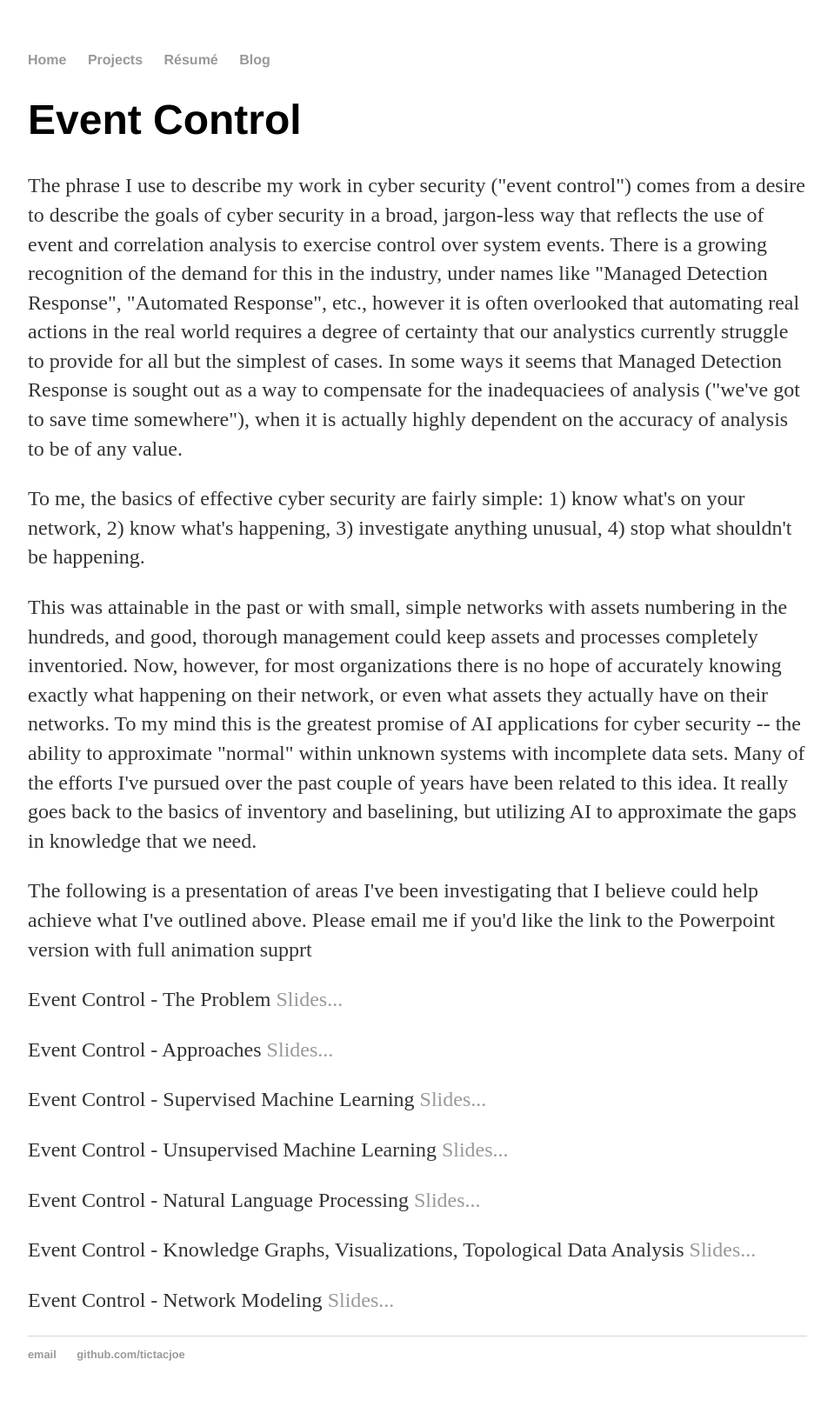
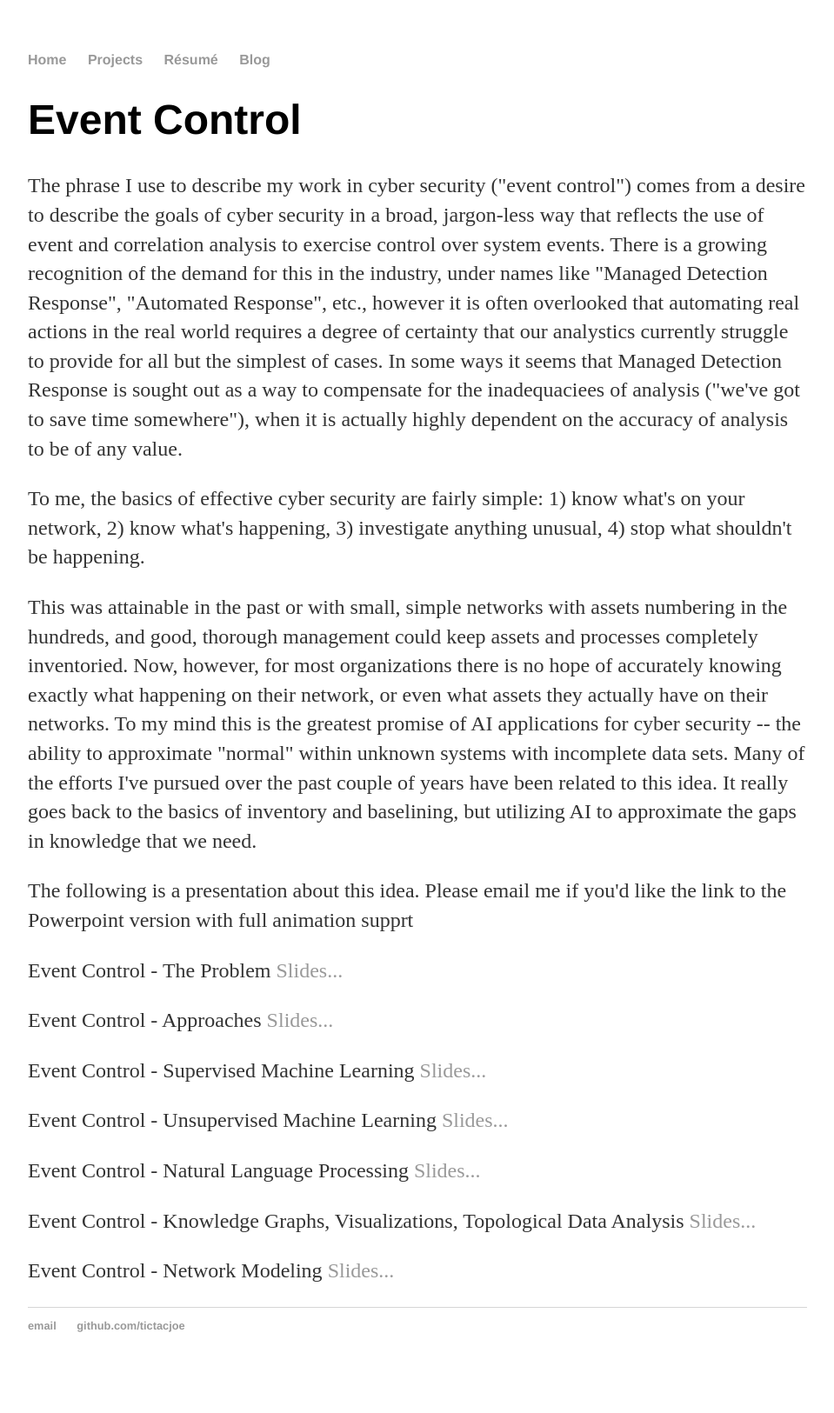
Before and after one commit to tictacjoe/tictacjoe.github.io, a Jekyll site: the page event-control.html, which Jekyll copies as it is, in a window 1280 px wide. Shown: the whole page at 87% size, without its empty margins (160-1119 px from the left). Built offline with Jekyll 4.4.1, drawn with Linux system fonts in a browser that asks for light colours; after the commit the page ends 1592 px from its top, so only the background shows below that.

Commit message:
Update event-control.html

```diff
--- a/event-control.html
+++ b/event-control.html
@@ -39,8 +39,7 @@
 				related to this idea.  	It really goes back to the basics of inventory and baselining, but utilizing
 				AI to approximate the gaps in knowledge that we need.</p>
 
-				<p>The following is a presentation of areas I've been investigating that I believe could help achieve what
-				I've outlined above.  Please email me if you'd like the link to the Powerpoint version with full
+				<p>The following is a presentation about this idea.  Please email me if you'd like the link to the Powerpoint version with full
 			        animation supprt</p>
 
 	<p>Event Control - The Problem  </em>  <a href="/event-control/Event-Control-A-The-Problem.html">Slides...</a></p>
```
